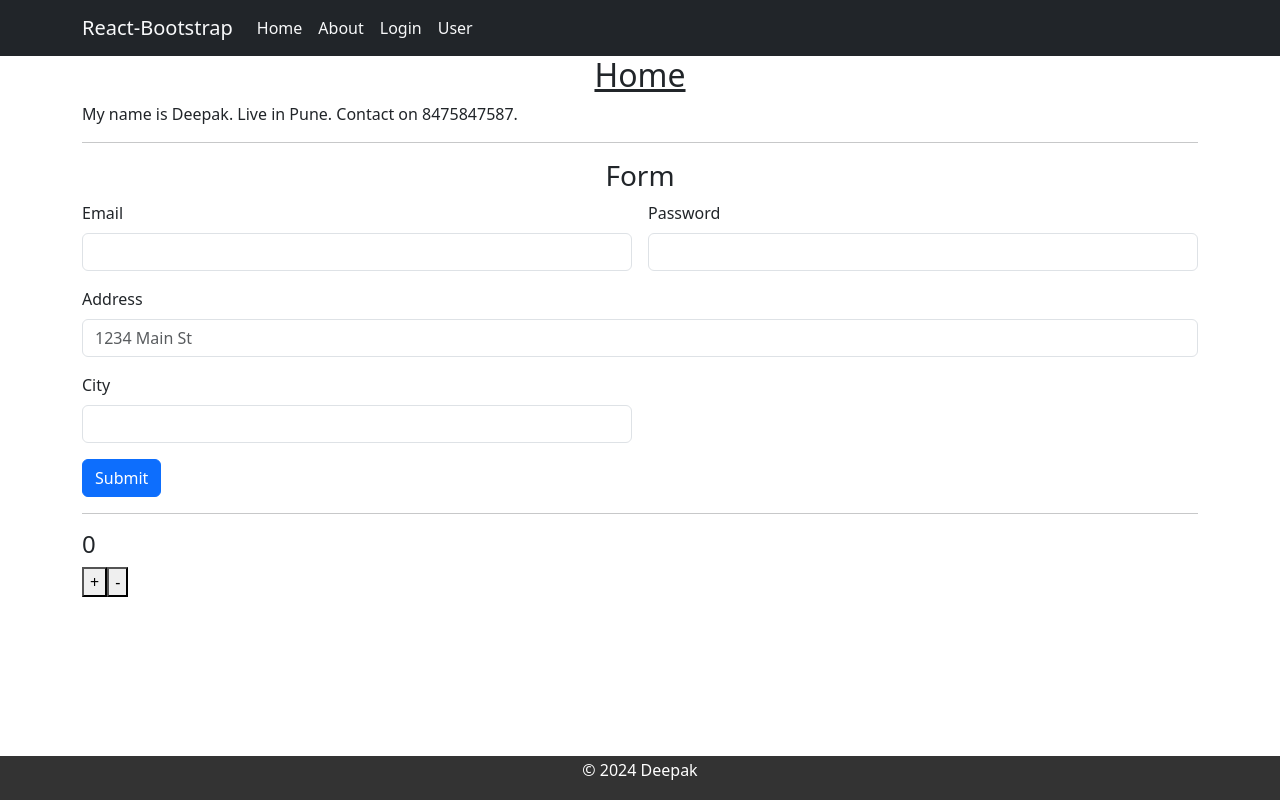
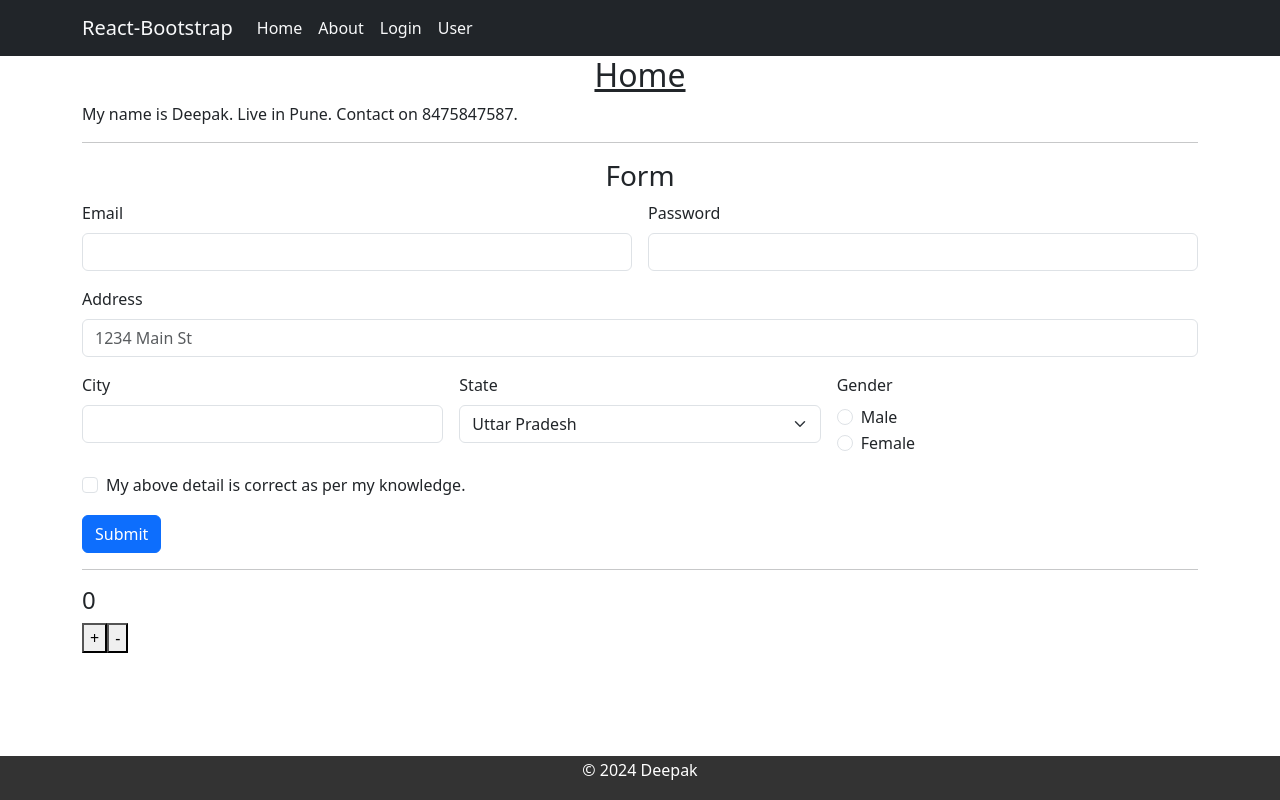
Before and after one commit to 1Deepak007/MERN-traning, a React (Create React App) app in the folder Day4-ReactRouter/react_routing_app/: page / in a window 1280 px wide. Built offline with nearby package versions, Linux system fonts and the light colour scheme.

Commit message:
formCommit

```diff
--- a/Day4-ReactRouter/react_routing_app/src/components/pages/Home.jsx
+++ b/Day4-ReactRouter/react_routing_app/src/components/pages/Home.jsx
@@ -3,20 +3,23 @@ import { useState } from 'react'
 
 export default function Home(props) {
 
-    const [email,setEmail] = useState('');
-    const [password,setPassword] = useState('');
-    const [address,setAddress] = useState('');
-    const [city,setCity] = useState('');
+    const [email, setEmail] = useState('');
+    const [password, setPassword] = useState('');
+    const [address, setAddress] = useState('');
+    const [city, setCity] = useState('');
+    const [state, setState] = useState('');
+    const [gender, setGender] = useState('');
+    const [confirm, setConfirm] = useState(false);
 
-    function formSubmittion(e){
+    function formSubmittion(e) {
         e.preventDefault();
-        console.log(`Email : ${email}. Password : ${password}. City : ${city}.Address : ${address}.`);
-        alert(`Email : ${email}. Password : ${password}. City : ${city}.Address : ${address}.`);
+        console.log(`Email : ${email}. Password : ${password}. City : ${city}. State : ${state}. Address : ${address}. Confirm : ${confirm}`);
+        alert(`Email : ${email}. Password : ${password}. City : ${city}. State : ${state}. Address : ${address}. Gender : ${gender}. Confirm : ${confirm}`);
     }
 
     //-----------------------------------------------------------------------
 
-    const [count,setCount] = useState(0);
+    const [count, setCount] = useState(0);
 
     return (
         <div className='container'>
@@ -29,43 +32,50 @@ export default function Home(props) {
             <form className="row g-3" onSubmit={formSubmittion}>
                 <div className="col-md-6">
                     <label htmlFor="inputEmail4" className="form-label">Email</label>
-                    <input type="email" className="form-control" id="inputEmail4" onChange={(e)=>setEmail(e.target.value)}/>
+                    <input type="email" className="form-control" id="inputEmail4" onChange={(e) => setEmail(e.target.value)} required />
                 </div>
                 <div className="col-md-6">
                     <label htmlFor="inputPassword4" className="form-label">Password</label>
-                    <input type="password" className="form-control" onChange={(e)=>setPassword(e.target.value)} id="inputPassword4" />
+                    <input type="password" className="form-control" onChange={(e) => setPassword(e.target.value)} id="inputPassword4" required />
                 </div>
                 <div className="col-12">
                     <label htmlFor="inputAddress" className="form-label">Address</label>
-                    <input type="text" className="form-control" onChange={e=>setAddress((e).target.value)} id="inputAddress" placeholder="1234 Main St" />
+                    <input type="text" className="form-control" onChange={e => setAddress((e).target.value)} id="inputAddress" placeholder="1234 Main St" required />
                 </div>
-                {/* <div className="col-12">
-                    <label htmlFor="inputAddress2" className="form-label">Address 2</label>
-                    <input type="text" className="form-control" id="inputAddress2" placeholder="Apartment, studio, or floor" />
-                </div> */}
-                <div className="col-md-6">
+                <div className="col-md-4">
                     <label htmlFor="inputCity" className="form-label">City</label>
-                    <input type="text" className="form-control" onChange={(e)=>setCity(e.target.value)} id="inputCity" />
+                    <input type="text" className="form-control" onChange={(e) => setCity(e.target.value)} id="inputCity" required />
                 </div>
-                {/* <div className="col-md-4">
-                    <label for="inputState" className="form-label">State</label>
-                    <select id="inputState" className="form-select">
-                        <option selected>Choose...</option>
-                        <option>...</option>
+                <div className="col-md-4">
+                    <label htmlFor="inputState" className="form-label">State</label>
+                    <select id="inputState" className="form-select" value={state} onChange={(e) => setState(e.target.value)}>
+                        <option value="Uttar Pradesh" defaultChecked>Uttar Pradesh</option>
+                        <option value="Maharashtra">Maharashtra</option>
+                        <option value="Uttrakhand">Uttrakhand</option>
+                        <option value="Rajasthan">Rajasthan</option>
                     </select>
                 </div>
-                <div className="col-md-2">
-                    <label for="inputZip" className="form-label">Zip</label>
-                    <input type="text" className="form-control" id="inputZip" />
-                </div> */}
-                {/* <div className="col-12">
+                <div className="col-md-4">
+                    <label htmlFor="inputState" className="form-label">Gender</label>
                     <div className="form-check">
-                        <input className="form-check-input" type="checkbox" id="gridCheck" />
-                        <label className="form-check-label" for="gridCheck">
-                            Check me out
+                        <input id="gendermale" name="gender" className="form-check-input" type="radio" value="male" onChange={(e)=>setGender(e.target.value)} required/>
+                        <label className="form-check-label" htmlFor="gendermale"> Male </label>
+                    </div>
+                    <div className="form-check">
+                        <input id="genderfemale" name="gender" className="form-check-input" type="radio" value="female" onChange={(e)=>setGender(e.target.value)} required/>
+                        <label className="form-check-label" htmlFor="genderfemale"> Female </label>
+                    </div>
+                </div>
+
+                <div className="col-12">
+                    <div className="form-check">
+                        <input className="form-check-input" type="checkbox" id="gridCheck" onChange={(e)=>setConfirm(!confirm)}/>
+                        <label className="form-check-label" htmlFor="gridCheck">
+                            My above detail is correct as per my knowledge.
                         </label>
                     </div>
-                </div> */}
+                </div>
+
                 <div className="col-12">
                     <button type="submit" className="btn btn-primary">Submit</button>
                 </div>
@@ -75,8 +85,8 @@ export default function Home(props) {
 
 
             <h4>{count}</h4>
-            <button onClick={()=>setCount(count+1)}>+</button>
-            <button onClick={()=>setCount(count-1)}>-</button>
+            <button onClick={() => setCount(count + 1)}>+</button>
+            <button onClick={() => setCount(count - 1)}>-</button>
         </div>
     )
 }
```
